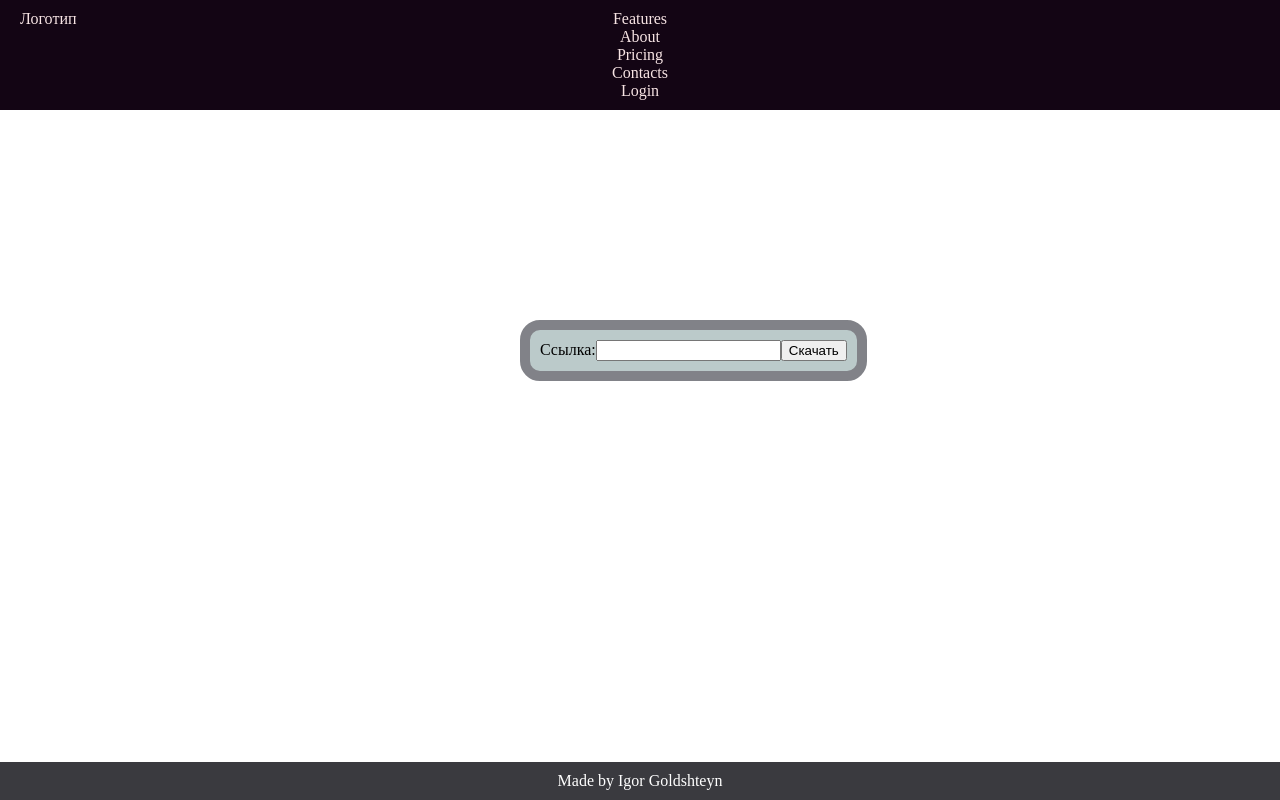
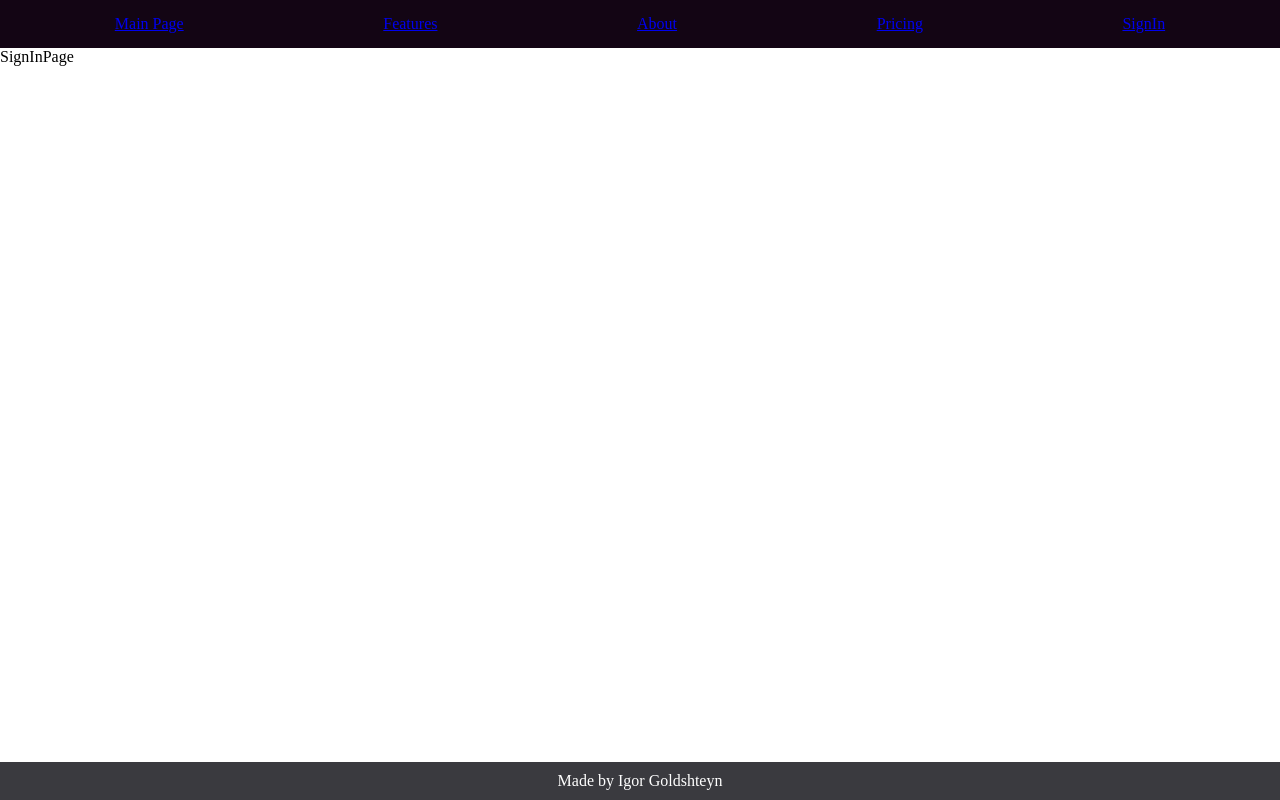
Before and after one commit to igorgoldshteyn/WebsiteDownloader, a React (Create React App) app in the folder frontend/: page /signIn in a window 1280 px wide. Built offline with nearby package versions, Linux system fonts and the light colour scheme.

Commit message:
Added React router

```diff
--- a/frontend/package.json
+++ b/frontend/package.json
@@ -8,6 +8,7 @@
     "@testing-library/user-event": "^13.5.0",
     "react": "^18.2.0",
     "react-dom": "^18.2.0",
+    "react-router-dom": "^6.4.4",
     "react-scripts": "5.0.1"
   },
   "scripts": {
--- /dev/null
+++ b/frontend/src/App.jsx
@@ -0,0 +1,36 @@
+import React from 'react';
+
+import { Routes, Route, Link } from "react-router-dom";
+
+import { NavBar } from './NavBar';
+import { Footer } from './Footer';
+import { MainPage } from './pages/MainPage';
+import { FeaturesPage } from './pages/FeaturesPage';
+import { AboutPage } from './pages/AboutPage';
+import { SignInPage } from './pages/SignInPage';
+import { PricingPage } from './pages/PricingPage';
+import './styles.css'
+
+function App() {
+    return (
+        <>
+            <NavBar />
+            <Routes>
+                <Route path="/" element={<MainPage />} />
+                <Route path="/features" element={<FeaturesPage />} />
+                <Route path="/about" element={<AboutPage />} />
+                <Route path="/pricing" element={<PricingPage />} />
+                <Route path="/signIn" element={<SignInPage />} />
+
+
+
+
+            </Routes>
+            <Footer />
+
+        </>
+
+    );
+}
+
+export default App;
--- a/frontend/src/Footer.jsx
+++ b/frontend/src/Footer.jsx
@@ -2,7 +2,7 @@ import React from 'react';
 import './styles.css'
 
 
-export default function Footer() {
+export function Footer() {
 
 
 
--- a/frontend/src/NavBar.jsx
+++ b/frontend/src/NavBar.jsx
@@ -1,18 +1,19 @@
 import React from 'react';
+import {Link} from 'react-router-dom';
 import './styles.css'
 
 
 
-export default function NavBar() {
+
+export function NavBar() {
 	return (
 		<>
 			<div className='navBar'>
-				<div className='navBar-logo'>Логотип</div>
-				<div>Features</div>
-				<div>About</div>
-				<div>Pricing</div>
-				<div>Contacts</div>
-				<div>Login</div>
+				<Link to="/">Main Page</Link>
+				<Link to="/features">Features</Link>
+				<Link to="/about">About</Link>
+				<Link to="/pricing">Pricing</Link>
+				<Link to="/signIn">SignIn</Link>
 
 			</div>
 		</>
--- a/frontend/src/index.jsx
+++ b/frontend/src/index.jsx
@@ -1,21 +1,13 @@
 import React from 'react';
 import ReactDOM from 'react-dom/client';
-
-import NavBar from './NavBar';
-import LinkInput from './LinkInput';
-import Footer from './Footer';
-
-import './styles.css'
-
+import { BrowserRouter } from 'react-router-dom';
+import App from './App';
 
 const root = ReactDOM.createRoot(document.getElementById('root'));
 root.render(
-	<>
-
-		<NavBar />
-		<LinkInput />
-		<div className='footer'>
-		<Footer  />
-		</div>
-	</>
+	<React.StrictMode>
+		<BrowserRouter>
+			<App />
+		</BrowserRouter>
+	</React.StrictMode>
 );
--- /dev/null
+++ b/frontend/src/pages/AboutPage.jsx
@@ -0,0 +1,7 @@
+import React from 'react'
+
+export function AboutPage() {
+  return (
+    <div>AboutPage</div>
+  )
+}
--- /dev/null
+++ b/frontend/src/pages/FeaturesPage.jsx
@@ -0,0 +1,10 @@
+import React from 'react'
+
+export function FeaturesPage() {
+    return (
+        <div>
+
+            FeaturesPage
+        </div>
+    )
+}
--- /dev/null
+++ b/frontend/src/pages/MainPage.jsx
@@ -0,0 +1,11 @@
+import React from 'react'
+
+
+export function MainPage() {
+    return (
+        <div>
+
+            MainPage
+        </div>
+    )
+}
--- /dev/null
+++ b/frontend/src/pages/PricingPage.jsx
@@ -0,0 +1,11 @@
+import React from 'react'
+
+
+export function PricingPage() {
+    return (
+        <div>
+            PricingPage
+
+        </div>
+    )
+}
--- /dev/null
+++ b/frontend/src/pages/SignInPage.jsx
@@ -0,0 +1,10 @@
+import React from 'react'
+
+
+export function SignInPage() {
+    return (
+        <div>
+            SignInPage
+        </div>
+    )
+}
--- a/frontend/src/styles.css
+++ b/frontend/src/styles.css
@@ -1,5 +1,6 @@
 body{
     background-color: #ffffff;
+    margin: 0%;
 }
 
 .footer {
@@ -15,21 +16,23 @@ body{
 }
 
 .navBar {
-    display: block;
+    display: flex;
+    flex-direction: row;
+
+    justify-content: space-around;
+    padding: 15px;
     color: rgb(247, 228, 228);
     background-color:rgb(19, 5, 20) ;
-    padding: 10px;
-    position:fixed;
-    top:0;
-    left:0;
-    right:0;
-    text-align:center;
+    position:relative;
+    top:0%;
+    left:0%;
+    right:0%;
 }
 
-.navBar-logo{
+/* .navBar-logo{
     position: absolute;
     left: 20px;
-}
+} */
 
 .linkInput {
 
```
Also changed, not shown: frontend/src/pages/SignUpPage.jsx (added, +11 -0 lines), 1 other file (tests, documents, lock files or other folders).
